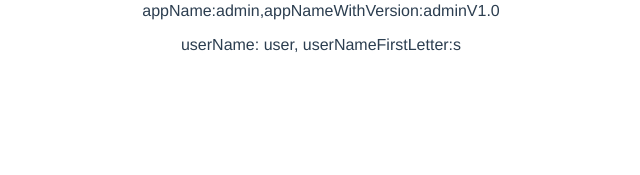
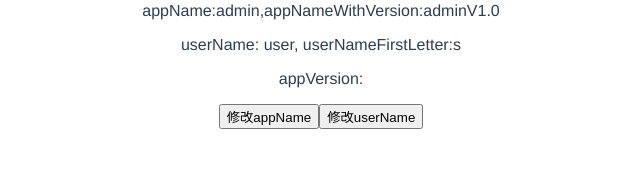
Before and after one commit to Hutingtang/vueCli3.0Demo, a Vue app: page /store in a window 1280 px wide. Shown: the part 125-300 px from the top of the page, without its empty margins (319-959 px from the left). Built offline with nearby package versions, Linux system fonts and the light colour scheme.

Commit message:
mutations

```diff
--- a/src/store/module/user.js
+++ b/src/store/module/user.js
@@ -10,6 +10,9 @@ const getters = {
 }
 const mutations = {
   //
+  SET_USER_NAME(state,params){
+    state.userName = params.userName;
+  }
 }
 
 const actions = {
--- a/src/store/mutations.js
+++ b/src/store/mutations.js
@@ -0,0 +1,12 @@
+import Vue from 'vue'
+const mutations = {
+    SET_APP_NAME(state,params){
+        state.appName = params.appName;
+    },
+    SET_APP_VERSION(state){
+        //vue.set() 设置新的state，并更新视图
+        Vue.set(state,"appVersion","v2.0")
+    }
+}
+
+export default mutations
--- a/src/views/store.vue
+++ b/src/views/store.vue
@@ -6,6 +6,9 @@
     <a-show :content='inputValue' />
     <p>appName:{{ appName }},appNameWithVersion:{{ appNameWithVersion }}</p>
     <p>userName: {{ userName }}, userNameFirstLetter:{{ userNameFirstLetter }}</p>
+    <p>appVersion: {{ appVersion }}</p>
+    <button @click="UpdateAppName">修改appName</button>
+    <button @click="UpdateUserName">修改userName</button>
 </div>
 </template>
 
@@ -13,7 +16,9 @@
 import AInput from '_c/AInput.vue'
 import AShow from '_c/AShow.vue'
 import {
-    mapState, mapGetters
+    mapState,
+    mapGetters,
+    mapMutations
 } from 'vuex'
 export default {
     name: 'store',
@@ -36,9 +41,10 @@ export default {
         // ...mapState(['appName'])
         ...mapState({
             appName: state => state.appName,
-            userName: state => state.user.userName
+            userName: state => state.user.userName,
+            appVersion: state => state.appVersion
         }),
-        ...mapGetters(['appNameWithVersion','userNameFirstLetter']),
+        ...mapGetters(['appNameWithVersion', 'userNameFirstLetter']),
         // ...mapGetters({
         //     appNameWiithVersion: getters =>{
         //         getters.appNameWithVersion
@@ -54,6 +60,26 @@ export default {
     methods: {
         handleValue(val) {
             this.inputValue = val;
+        },
+        ...mapMutations(['SET_APP_NAME','SET_USER_NAME']),
+        //修改appName
+        UpdateAppName() {
+            // this.$store.commit('SET_APP_NAME','newAppName')
+            // this.$store.commit('SET_APP_NAME',{
+            //     appName:'newAppName'
+            // })
+            // this.$store.commit({
+            //     type:"SET_APP_NAME",
+            //     appName:"newAppName"
+            // })
+            // this.$store.commit({
+            //     type:'SET_APP_VERSION'
+            // })
+
+            this.SET_APP_NAME({appName:'newAppName'})
+        },
+        UpdateUserName(){
+            this.SET_USER_NAME({userName:"newUserName"})
         }
     }
 }
```
